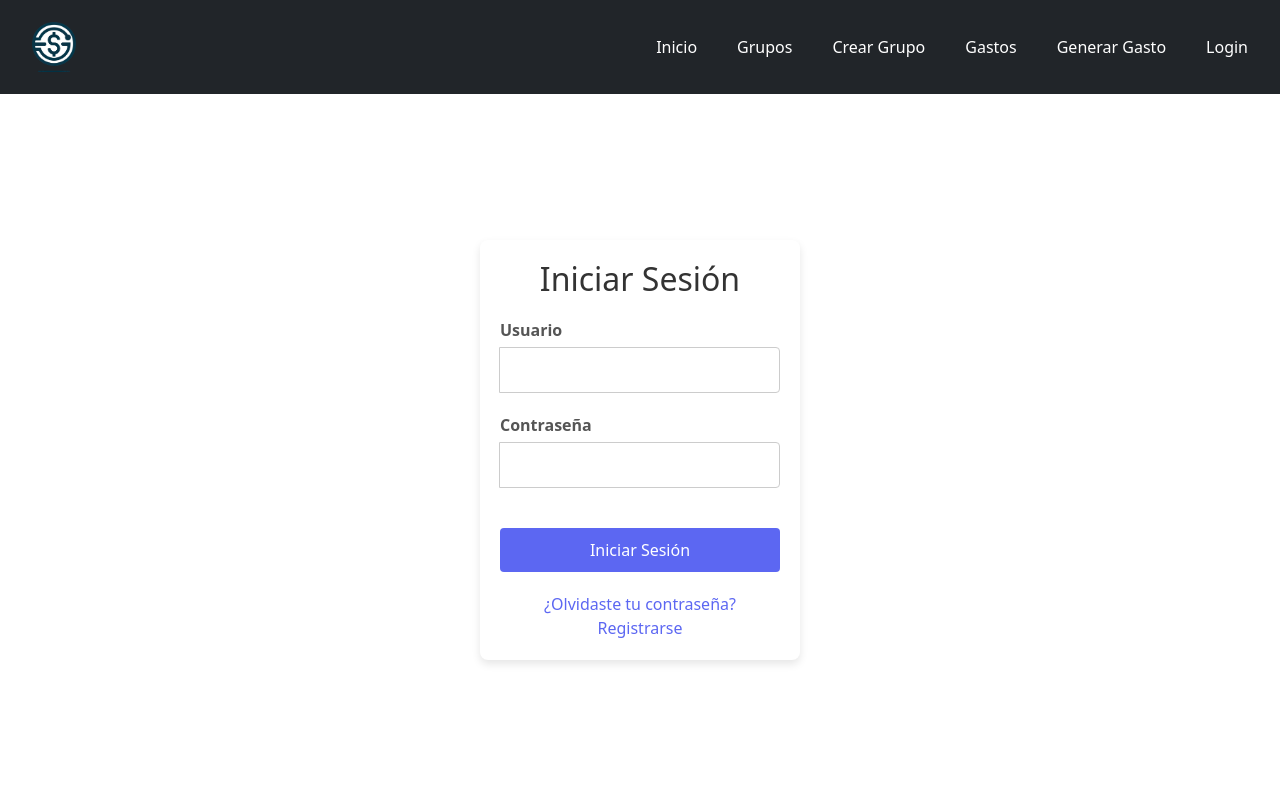
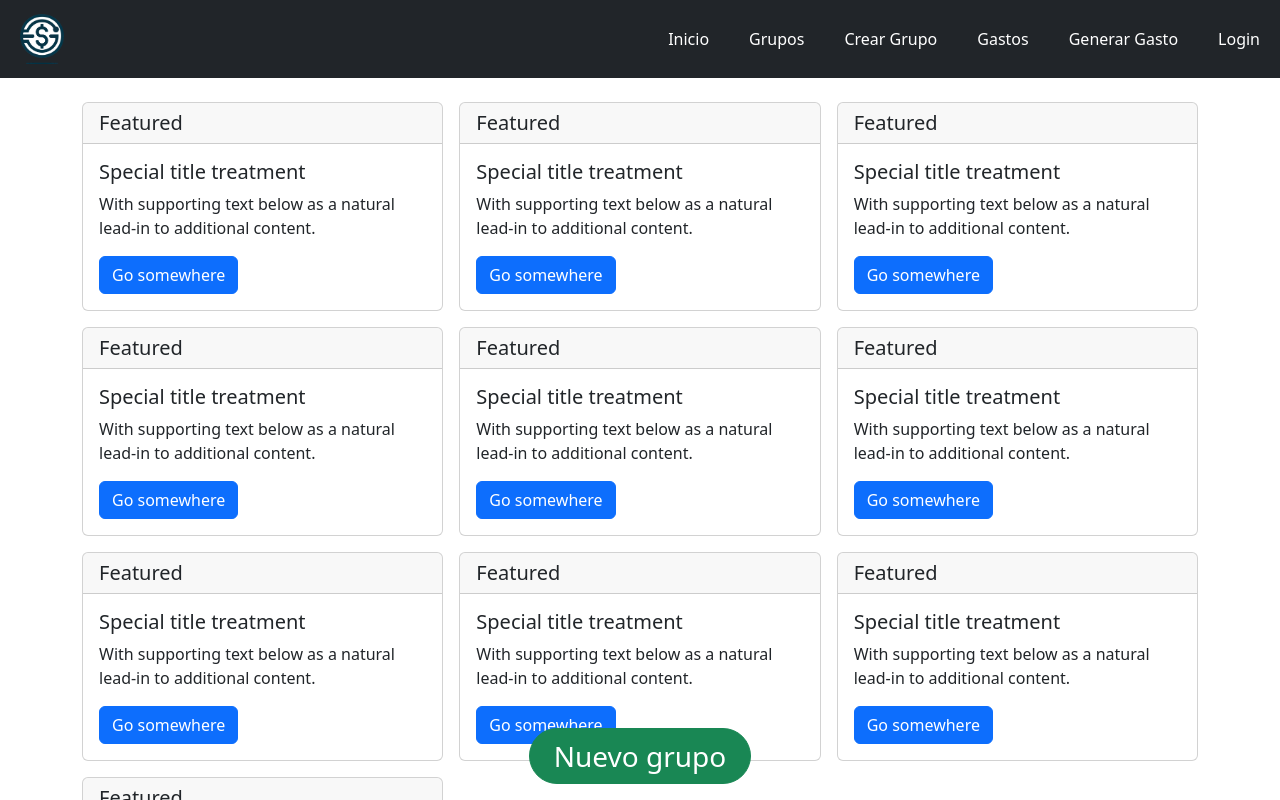
Before and after one commit to jaimeamate/proyecto-full-stack-front, an Angular app: page /home in a window 1280 px wide. Shown: the top 800 px of the page. Built offline with nearby package versions, Linux system fonts and the light colour scheme.

Commit message:
vista de grupos creada y ruta /home asignada

```diff
--- a/src/app/app.component.css
+++ b/src/app/app.component.css
@@ -1,3 +1,9 @@
+* {
+  margin: 0;
+  padding: 0;
+  box-sizing: border-box;
+}
+
 .navbar {
     background-color: #333;
     overflow: hidden;
@@ -10,6 +16,7 @@
     text-align: center;
     padding: 14px 20px;
     text-decoration: none;
+    border-radius: 20px;
   }
 
   .navbar a:hover {
--- a/src/app/app.routes.ts
+++ b/src/app/app.routes.ts
@@ -1,9 +1,10 @@
 import { Routes } from '@angular/router';
 import { LoginComponent } from './components/Login/login.component';
+import { ListaGruposComponent } from './components/lista-grupos/lista-grupos.component';
 
 export const routes: Routes = [
   { path: '', pathMatch: 'full', redirectTo: 'home' },
-  { path: 'home', component: LoginComponent },//TODO: Poner aqui la pagina del home. esto es solo una prueba
+  { path: 'home', component: ListaGruposComponent },
   { path: 'login', component: LoginComponent },
   { path: "**", redirectTo: 'home' }
 ];
--- /dev/null
+++ b/src/app/components/grupo-item/grupo-item.component.html
@@ -0,0 +1,8 @@
+<div class="card">
+    <h5 class="card-header">Featured</h5>
+    <div class="card-body">
+      <h5 class="card-title">Special title treatment</h5>
+      <p class="card-text">With supporting text below as a natural lead-in to additional content.</p>
+      <a href="#" class="btn btn-primary">Go somewhere</a>
+    </div>
+  </div>
--- /dev/null
+++ b/src/app/components/lista-grupos/lista-grupos.component.css
@@ -0,0 +1,11 @@
+.hover {
+    color: white;
+    background-color: gray;
+    &:hover {
+        background-color: #5058E2;
+    }
+}
+
+.aspect-ratio-16x9 {
+    aspect-ratio: 16/9;
+}
--- /dev/null
+++ b/src/app/components/lista-grupos/lista-grupos.component.html
@@ -0,0 +1,15 @@
+<section class="container pt-4">
+    <!-- container -->
+    <!--  d-flex justify-content-center gap-4 align-items-start flex-wrap -->
+    <div class="row g-3">
+        @for (g of listaGrupos; track $index) {
+            <div routerLinkActive="active" [routerLink]="['/grupo',g]" class="col-12 col-md-6 col-lg-4">
+                <!-- <div class="p-3 border hover rounded-3 aspect-ratio-16x9 align-content-center fs-1 ">{{g}}</div> -->
+                <app-grupo-item class="p-0"></app-grupo-item>
+            </div>
+        }
+    </div>
+    <div class="d-flex justify-content-center position-sticky sticky-bottom mt-3">
+        <button class=" btn btn-success rounded-pill float-end fs-3 px-4 mb-3">Nuevo grupo</button>
+    </div>
+</section>
--- /dev/null
+++ b/src/app/components/lista-grupos/lista-grupos.component.ts
@@ -0,0 +1,14 @@
+import { Component } from '@angular/core';
+import { RouterLink } from '@angular/router';
+import { GrupoItemComponent } from '../grupo-item/grupo-item.component';
+
+@Component({
+  selector: 'app-lista-grupos',
+  standalone: true,
+  imports: [RouterLink, GrupoItemComponent],
+  templateUrl: './lista-grupos.component.html',
+  styleUrl: './lista-grupos.component.css'
+})
+export class ListaGruposComponent {
+  listaGrupos = ['Grupo 1','Grupo 2','Grupo 3','Grupo 4','Grupo 5','Grupo 6','Grupo 7','Grupo 8','Grupo 9','Grupo 10']
+}
--- a/src/index.html
+++ b/src/index.html
@@ -11,7 +11,7 @@
 </head>
 <body>
   <app-root class="app-root"></app-root>
-  <footer class="bg-dark text-white p-3 shadow text-center mt-5">
+  <footer class="bg-dark text-white p-3 shadow text-center">
     Copyright &copy; 2024
   </footer>
 </body>
```
Also changed, not shown: src/app/components/grupo-item/grupo-item.component.ts (added, +12 -0 lines), src/app/components/grupo-item/grupo-item.component.css (added), 2 other files (tests, documents, lock files or other folders).
